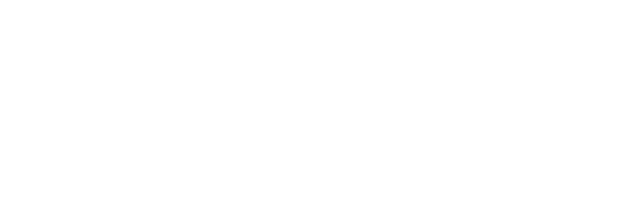
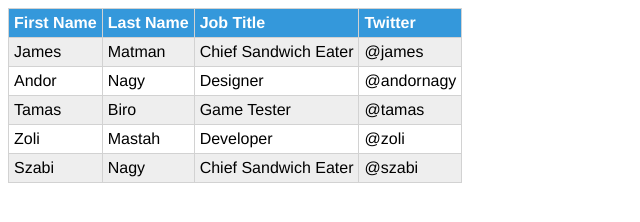
Before and after one commit to schredingercat/AcademItSchoolWeb, a plain HTML site: page AcademItSchoolWeb/CssTable/index.html in a window 1280 px wide. Shown: the whole page, without its empty margins (0-640 px from the left). Drawn offline with Linux system fonts and the light colour scheme.

Commit message:
Настройка стилей таблицы

```diff
--- a/AcademItSchoolWeb/CssTable/index.html
+++ b/AcademItSchoolWeb/CssTable/index.html
@@ -9,8 +9,49 @@
 
 <body>
     <div>
-        <table></table>
+        <table>
+            <thead>
+                <tr>
+                    <td>First Name</td>
+                    <td>Last Name</td>
+                    <td>Job Title</td>
+                    <td>Twitter</td>
+                </tr>
+            </thead>
+            <tbody>
+                <tr>
+                    <td>James</td>
+                    <td>Matman</td>
+                    <td>Chief Sandwich Eater</td>
+                    <td>@james</td>
+                </tr>
+                <tr>
+                    <td>Andor</td>
+                    <td>Nagy</td>
+                    <td>Designer</td>
+                    <td>@andornagy</td>
+                </tr>
+                <tr>
+                    <td>Tamas</td>
+                    <td>Biro</td>
+                    <td>Game Tester</td>
+                    <td>@tamas</td>
+                </tr>
+                <tr>
+                    <td>Zoli</td>
+                    <td>Mastah</td>
+                    <td>Developer</td>
+                    <td>@zoli</td>
+                </tr>
+                <tr>
+                    <td>Szabi</td>
+                    <td>Nagy</td>
+                    <td>Chief Sandwich Eater</td>
+                    <td>@szabi</td>
+                </tr>
+            </tbody>
 
+        </table>
     </div>
 </body>
 
--- a/AcademItSchoolWeb/CssTable/style.css
+++ b/AcademItSchoolWeb/CssTable/style.css
@@ -1,4 +1,4 @@
-.main{
+.main {
     background-color: #feeed6;
     color: #646464;
     padding: 10px;
@@ -6,18 +6,22 @@
     font-size: 16px;
 }
 
-.header{
-    font-size: 24px;
-    font-family: inherit;
-    margin: 0px 0px 5px;
-    text-transform: uppercase;
+table {
+    border-collapse: collapse;
+    font-family: Helvetica, Arial, sans-serif;
 }
 
-.text-blue{
-    color: #378db2;
+tr, td {
+    border: 1px solid #d2d2d2;
+    padding: 5px;
+}
+
+thead {
+    background-color: #3498db;
+    color: white;
     font-weight: bold;
 }
 
-.text-through{
-    text-decoration: line-through;
+tbody tr:nth-child(odd) {
+    background-color: #eeeeee;
 }
```
Also changed, not shown: AcademItSchoolWeb/CssText/style.css (+4 -4 lines), AcademItSchoolWeb/CssText/index.html (line endings or trailing spaces), 1 other file.
